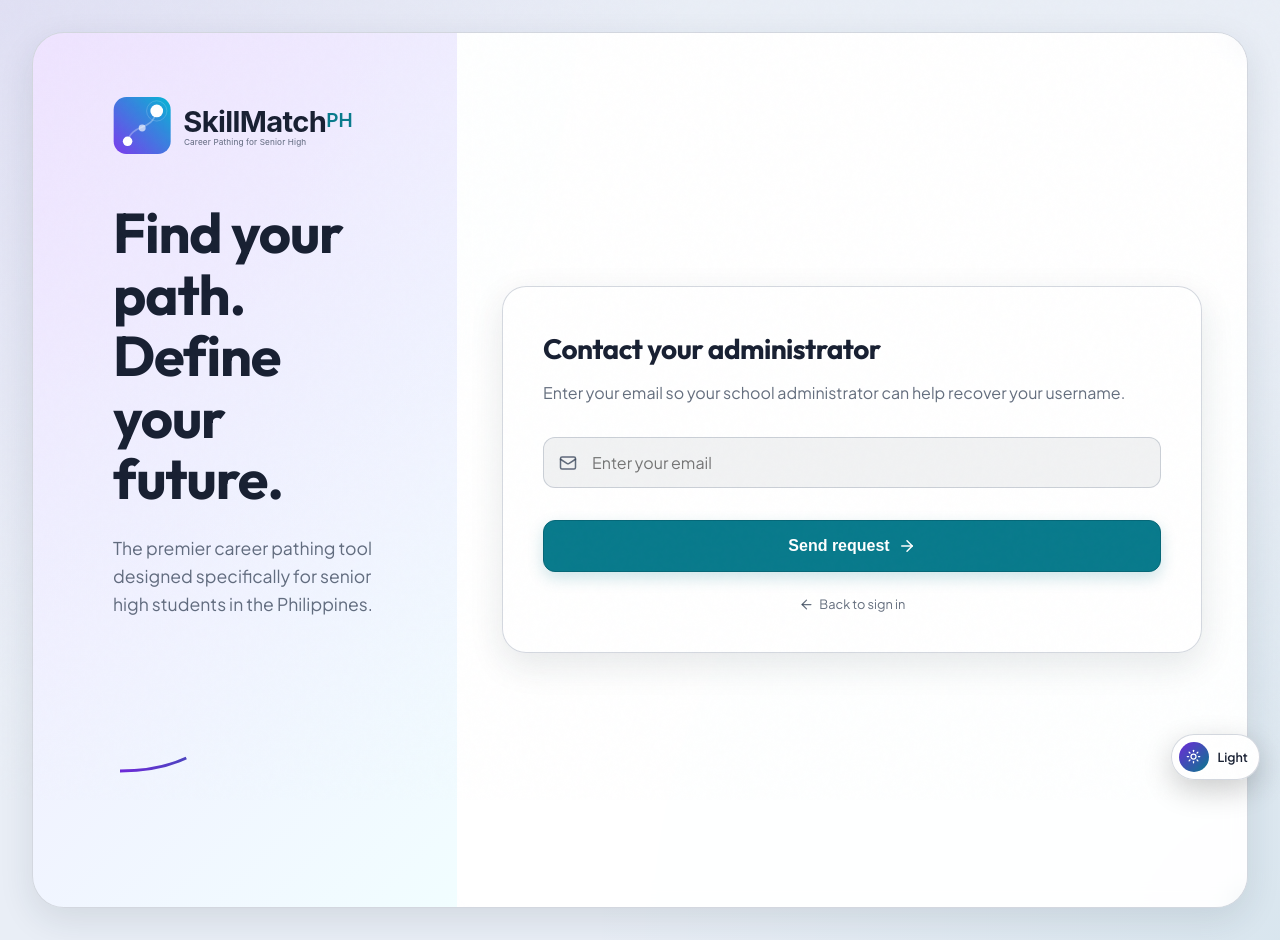
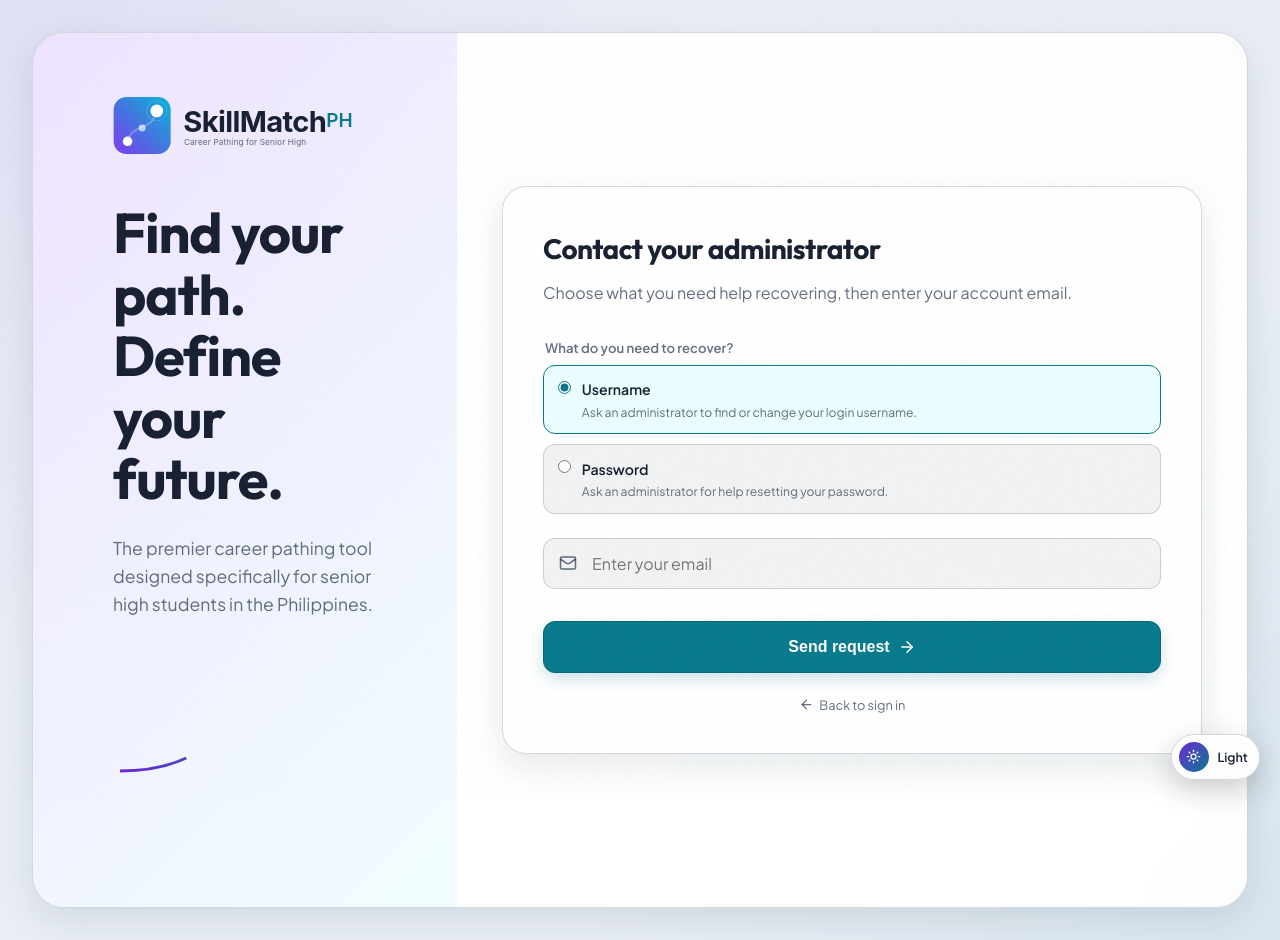
Before and after one commit to se4n-d0m1n1c/SkillMatchPH, a React (Vite) app: page / in a window 1280 px wide. Both pictures are taken after a click on the button "Contact your school administrator". Built offline with nearby package versions, Linux system fonts and the light colour scheme; no server answers.

Commit message:
feat: add recovery request choice and unread notifications

```diff
--- a/src/components/admin/AdminNotifications.jsx
+++ b/src/components/admin/AdminNotifications.jsx
@@ -49,6 +49,14 @@ const AdminNotifications = () => {
 
   useEffect(() => {
     setLastReadAt(localStorage.getItem(storageKey));
+
+    const refreshReadState = () => setLastReadAt(localStorage.getItem(storageKey));
+    window.addEventListener('admin-notifications-read', refreshReadState);
+    window.addEventListener('storage', refreshReadState);
+    return () => {
+      window.removeEventListener('admin-notifications-read', refreshReadState);
+      window.removeEventListener('storage', refreshReadState);
+    };
   }, [storageKey]);
 
   useEffect(() => {
@@ -92,6 +100,7 @@ const AdminNotifications = () => {
     const now = new Date().toISOString();
     localStorage.setItem(storageKey, now);
     setLastReadAt(now);
+    window.dispatchEvent(new CustomEvent('admin-notifications-read', { detail: { userId: user?.id, readAt: now } }));
   };
 
   const togglePanel = () => {
@@ -141,6 +150,7 @@ const AdminNotifications = () => {
                 const isRegistration = item.type === 'student_registration';
                 const isContactRequest = item.type === 'admin_contact_requested';
                 const isUsernameChange = item.type === 'student_username_changed';
+                const contactReason = item.changed_fields?.[0] === 'username_help' ? 'username recovery' : 'password assistance';
                 const destination = isContactRequest
                   ? `/admin/requests?student=${encodeURIComponent(item.student_id)}`
                   : `/admin/students?student=${encodeURIComponent(item.student_id)}`;
@@ -168,7 +178,7 @@ const AdminNotifications = () => {
                           ? 'Student username changed'
                           : isRegistration ? 'New student registration' : 'Student profile updated'}</strong>
                       <span>{isContactRequest
-                        ? `${name} requested password assistance.`
+                        ? `${name} requested ${contactReason}.`
                         : isUsernameChange
                           ? `${name} changed their login username.`
                           : isRegistration
--- a/src/components/auth/AdminContactForm.jsx
+++ b/src/components/auth/AdminContactForm.jsx
@@ -5,6 +5,7 @@ import { supabase } from '../../lib/supabase';
 
 const AdminContactForm = ({ onBack }) => {
   const [email, setEmail] = useState('');
+  const [recoveryType, setRecoveryType] = useState('username_help');
   const [sending, setSending] = useState(false);
   const [error, setError] = useState('');
   const [success, setSuccess] = useState('');
@@ -15,8 +16,9 @@ const AdminContactForm = ({ onBack }) => {
     setError('');
     setSuccess('');
 
-    const { error: requestError } = await supabase.rpc('request_admin_contact', {
+    const { data: status, error: requestError } = await supabase.rpc('request_admin_contact', {
       submitted_email: email.trim(),
+      requested_reason: recoveryType,
     });
     setSending(false);
 
@@ -25,7 +27,9 @@ const AdminContactForm = ({ onBack }) => {
       return;
     }
 
-    setSuccess('If an account matches that email, a school administrator has been notified.');
+    setSuccess(status === 'existing'
+      ? 'You already have an ongoing concern. Please wait for your administrator to respond.'
+      : 'If an account matches that email, a school administrator has been notified.');
   };
 
   return (
@@ -38,10 +42,22 @@ const AdminContactForm = ({ onBack }) => {
     >
       <div className="form-header">
         <h3>Contact your administrator</h3>
-        <p>Enter your email so your school administrator can help recover your username.</p>
+        <p>Choose what you need help recovering, then enter your account email.</p>
       </div>
 
       <form className="auth-form" onSubmit={submit}>
+        <fieldset className="recovery-choice">
+          <legend>What do you need to recover?</legend>
+          <label className={recoveryType === 'username_help' ? 'active' : ''}>
+            <input type="radio" name="recoveryType" value="username_help" checked={recoveryType === 'username_help'} onChange={(event) => setRecoveryType(event.target.value)} />
+            <span><strong>Username</strong><small>Ask an administrator to find or change your login username.</small></span>
+          </label>
+          <label className={recoveryType === 'password_help' ? 'active' : ''}>
+            <input type="radio" name="recoveryType" value="password_help" checked={recoveryType === 'password_help'} onChange={(event) => setRecoveryType(event.target.value)} />
+            <span><strong>Password</strong><small>Ask an administrator for help resetting your password.</small></span>
+          </label>
+        </fieldset>
+
         <div className="input-group">
           <Mail className="input-icon" size={18} />
           <input
--- a/src/pages/admin/AdminNotificationsPage.jsx
+++ b/src/pages/admin/AdminNotificationsPage.jsx
@@ -49,11 +49,12 @@ const itemMeta = (item) => {
   let detail = `${name} changed ${formatChangedFields(item.changed_fields)}.`;
   let destination = `/admin/students?student=${encodeURIComponent(item.student_id)}`;
   let state = { highlightStudentId: item.student_id };
+  const contactReason = item.changed_fields?.[0] === 'username_help' ? 'username recovery' : 'password assistance';
 
   if (isContactRequest) {
     icon = <MessageCircleQuestion size={18} />;
     title = 'Administrator contact requested';
-    detail = `${name} requested password assistance.`;
+    detail = `${name} requested ${contactReason}.`;
     destination = `/admin/requests?student=${encodeURIComponent(item.student_id)}`;
     state = { highlightRequestStudentId: item.student_id };
   } else if (isRegistration) {
@@ -145,6 +146,7 @@ const AdminNotificationsPage = () => {
     const now = new Date().toISOString();
     localStorage.setItem(storageKey, now);
     setLastReadAt(now);
+    window.dispatchEvent(new CustomEvent('admin-notifications-read', { detail: { userId: user?.id, readAt: now } }));
   };
 
   return (
@@ -157,7 +159,7 @@ const AdminNotificationsPage = () => {
           </p>
         </div>
         {unreadCount > 0 ? (
-          <button type="button" className="refresh-btn mark-read-btn" onClick={markAllRead}>
+          <button type="button" className="notification-page-mark-read" onClick={markAllRead}>
             <CheckCheck size={18} /> Mark all read
           </button>
         ) : null}
@@ -196,6 +198,7 @@ const AdminNotificationsPage = () => {
                     to={meta.destination}
                     state={meta.state}
                     className={`notification-item ${isUnread ? 'unread' : ''}`}
+                    onClick={markAllRead}
                   >
                     <span className="notification-icon">{meta.icon}</span>
                     <span className="notification-copy">
--- a/src/pages/admin/ContactRequests.jsx
+++ b/src/pages/admin/ContactRequests.jsx
@@ -18,6 +18,11 @@ const formatDate = (value) => new Date(value).toLocaleString('en-PH', {
   dateStyle: 'medium',
   timeStyle: 'short',
 });
+
+const REASON_LABELS = {
+  username_help: 'Recover username',
+  password_help: 'Recover password',
+};
 
 const ContactRequests = () => {
   const location = useLocation();
@@ -87,7 +92,7 @@ const ContactRequests = () => {
       <header className="page-header">
         <div>
           <h1 style={{ marginBottom: '0.5rem' }}>Contact Requests</h1>
-          <p style={{ color: 'var(--text-secondary)' }}>Review students who asked a school administrator for password help.</p>
+          <p style={{ color: 'var(--text-secondary)' }}>Review students who asked a school administrator for help.</p>
         </div>
         <button type="button" className="invite-create-btn" onClick={() => mutate()} disabled={isValidating}>
           {isValidating ? <Loader2 className="animate-spin" size={18} /> : <RefreshCw size={18} />}
@@ -126,7 +131,7 @@ const ContactRequests = () => {
                 >
                   <td><strong>{name}</strong></td>
                   <td><a className="request-email-link" href={`mailto:${request.requester_email}`}><Mail size={15} />{request.requester_email}</a></td>
-                  <td>Password assistance</td>
+                  <td>{REASON_LABELS[request.reason] || 'Password assistance'}</td>
                   <td>{formatDate(request.created_at)}</td>
                   <td><span className={`request-status ${request.status}`}>{request.status}</span></td>
                   <td>
--- a/src/styles/Admin.css
+++ b/src/styles/Admin.css
@@ -1262,6 +1262,33 @@
   cursor: pointer;
 }
 
+.notification-page-mark-read {
+  flex: 0 0 auto;
+  min-width: max-content;
+  min-height: 42px;
+  display: inline-flex;
+  align-items: center;
+  justify-content: center;
+  gap: 0.5rem;
+  padding: 0.65rem 1rem;
+  border: 1px solid rgba(0, 242, 254, 0.4);
+  border-radius: 12px;
+  background: rgba(0, 242, 254, 0.08);
+  color: var(--accent-teal);
+  font: inherit;
+  font-size: 0.84rem;
+  font-weight: 700;
+  white-space: nowrap;
+  cursor: pointer;
+  transition: all 0.2s ease;
+}
+
+.notification-page-mark-read:hover {
+  border-color: var(--accent-teal);
+  background: rgba(0, 242, 254, 0.14);
+  transform: translateY(-1px);
+}
+
 .notification-list {
   max-height: 410px;
   overflow-y: auto;
@@ -1576,6 +1603,11 @@
   text-align: center;
 }
 
+.nav-notification-badge {
+  background: #ff4d6d;
+  color: #fff;
+}
+
 .signout-btn {
   width: 100%;
   display: flex;
--- a/src/styles/Auth.css
+++ b/src/styles/Auth.css
@@ -297,6 +297,63 @@
   gap: 1rem;
 }
 
+.recovery-choice {
+  display: grid;
+  gap: 0.6rem;
+  margin: 0 0 0.5rem;
+  padding: 0;
+  border: 0;
+}
+
+.recovery-choice legend {
+  margin-bottom: 0.4rem;
+  color: var(--text-secondary);
+  font-size: 0.82rem;
+  font-weight: 700;
+}
+
+.recovery-choice label {
+  display: flex;
+  align-items: flex-start;
+  gap: 0.65rem;
+  padding: 0.8rem 0.9rem;
+  border: 1px solid var(--glass-border);
+  border-radius: 12px;
+  background: var(--field-bg);
+  cursor: pointer;
+  transition: all 0.2s ease;
+}
+
+.recovery-choice label:hover {
+  border-color: rgba(0, 242, 254, 0.45);
+}
+
+.recovery-choice label.active {
+  border-color: var(--accent-teal);
+  background: rgba(0, 242, 254, 0.08);
+}
+
+.recovery-choice input {
+  margin: 0.15rem 0 0;
+  accent-color: var(--accent-teal);
+}
+
+.recovery-choice span {
+  display: grid;
+  gap: 0.2rem;
+}
+
+.recovery-choice strong {
+  color: var(--text-primary);
+  font-size: 0.88rem;
+}
+
+.recovery-choice small {
+  color: var(--text-secondary);
+  font-size: 0.76rem;
+  line-height: 1.35;
+}
+
 .submit-btn {
   margin-top: 1rem;
   padding: 1rem;
```
Also changed, not shown: src/components/admin/AdminLayout.jsx (+34 -4 lines), 2 other files (tests, documents, lock files or other folders).
